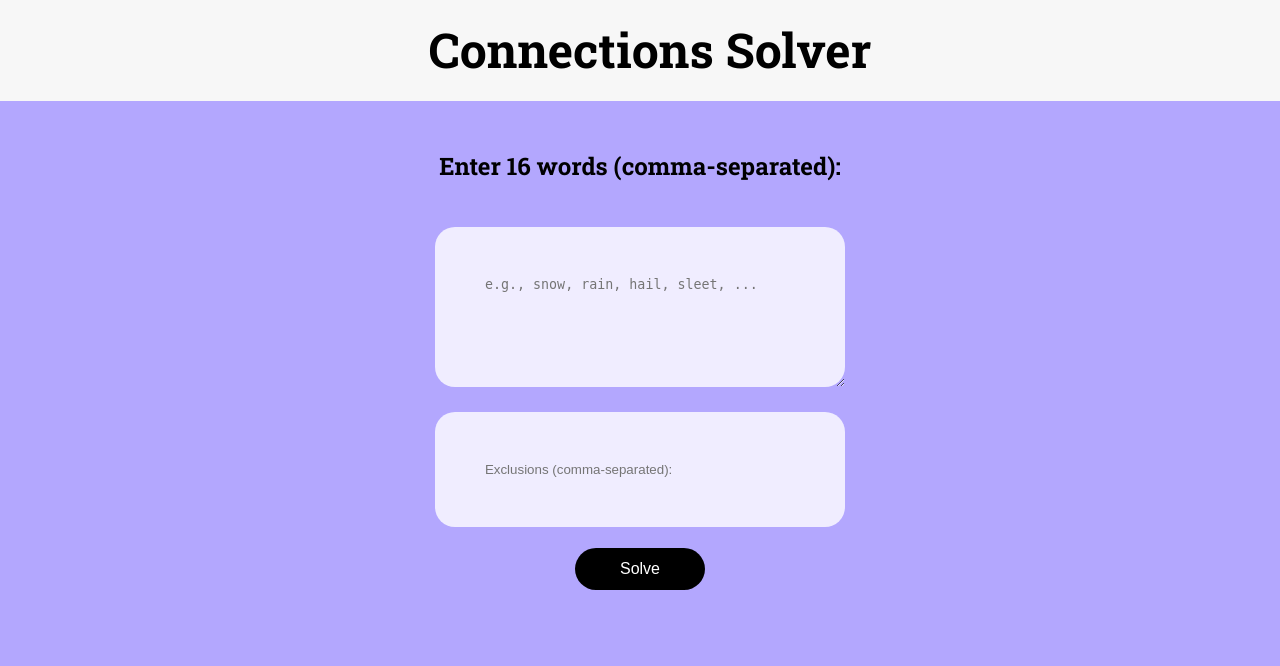
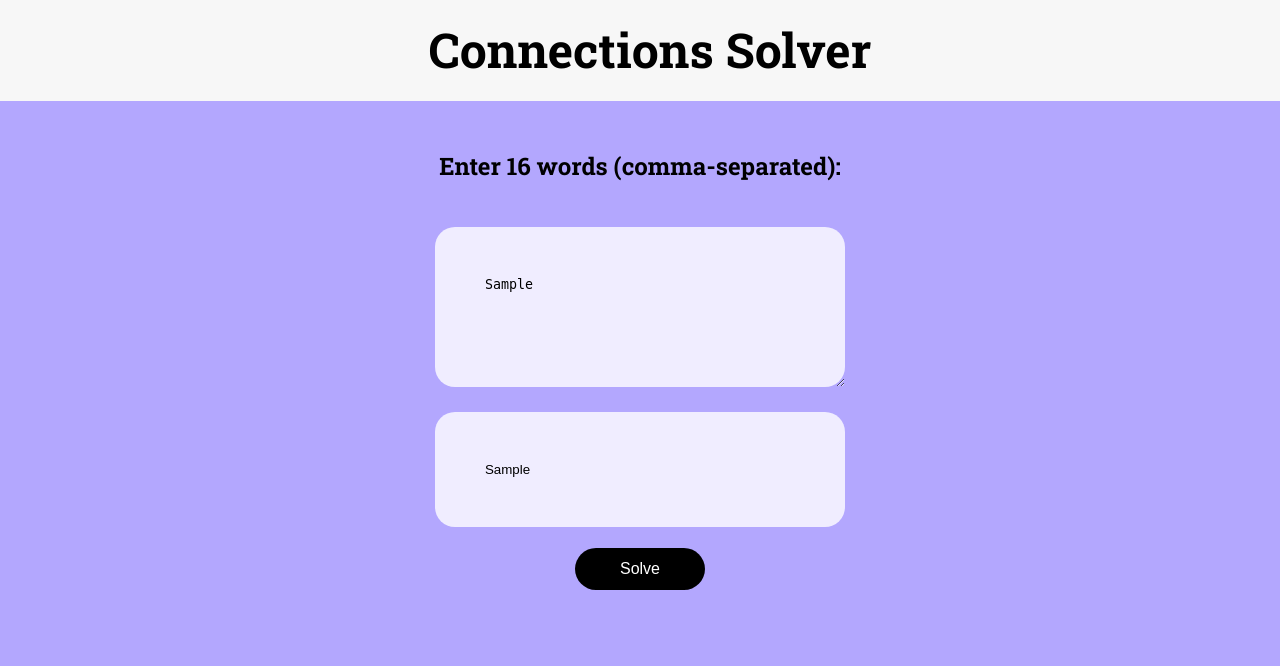
Before and after one commit to eric27n/connections-massai, a Flask app: template templates/home.html in a window 1280 px wide. Shown: the top 666 px of the page. Run offline with Flask 3, Linux system fonts and the light colour scheme; the template is opened without the code that fills it: most values are stand-ins (such as "Sample title", 1, 10 or a date in 2020).

Commit message:
Improved UX

```diff
--- a/app.py
+++ b/app.py
@@ -177,15 +177,19 @@ def read_game_stats(filename):
 @app.route("/", methods=["GET", "POST"])
 def home():
     suggestions = None
+    words_list_str = ""
+    exclusions_list_str = ""
     if request.method == "POST":
         words = request.form["words"].split(",")
         exclusions = request.form["exclusions"].split(",")
-        words = [word.strip() for word in words]
-        exclusions = [word.strip() for word in exclusions]
+        words_list_str = request.form["words"]
+        exclusions_list_str = request.form["exclusions"]
+        words = [word.strip() for word in words if word.strip()]
+        exclusions = [word.strip() for word in exclusions if word.strip()]
         suggestions = aggregate_rankings(words, lives=1000)
         suggestions = [list(filter(lambda x: x not in exclusions, suggestion)) for suggestion in suggestions]
         suggestions = [suggestion for suggestion in suggestions if len(suggestion) == 4]
-    return render_template("home.html", suggestions=suggestions)
+    return render_template("home.html", suggestions=suggestions, words_list_str=words_list_str, exclusions_list_str=exclusions_list_str)
 
 @app.route("/model1", methods=["GET", "POST"])
 def model1():
--- a/templates/home.html
+++ b/templates/home.html
@@ -16,9 +16,10 @@
         <form method="POST" class="blurb">
             <h3 for="words" class="subheading">Enter 16 words (comma-separated):</h3><br>
             <textarea id="words" name="words" rows="4" cols="50" placeholder="e.g., snow, rain, hail, sleet, ..."
-                class="words-submission-textbox"></textarea><br><br>
+                class="words-submission-textbox">{{words_list_str}}</textarea><br><br>
             <input type="text" id="exclusions" name="exclusions" rows="4" cols="50"
-                placeholder="Exclusions (comma-separated):" class="words-submission-textbox"><br><br>
+                placeholder="Exclusions (comma-separated):" class="words-submission-textbox"
+                value="{{exclusions_list_str}}"><br><br>
             <button type="submit" class="button">Solve</button>
         </form>
     </div>
```
